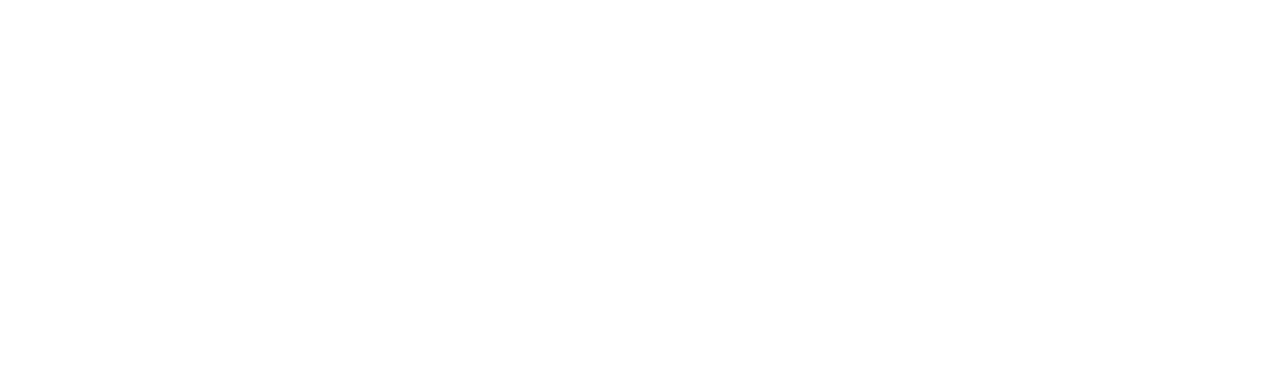
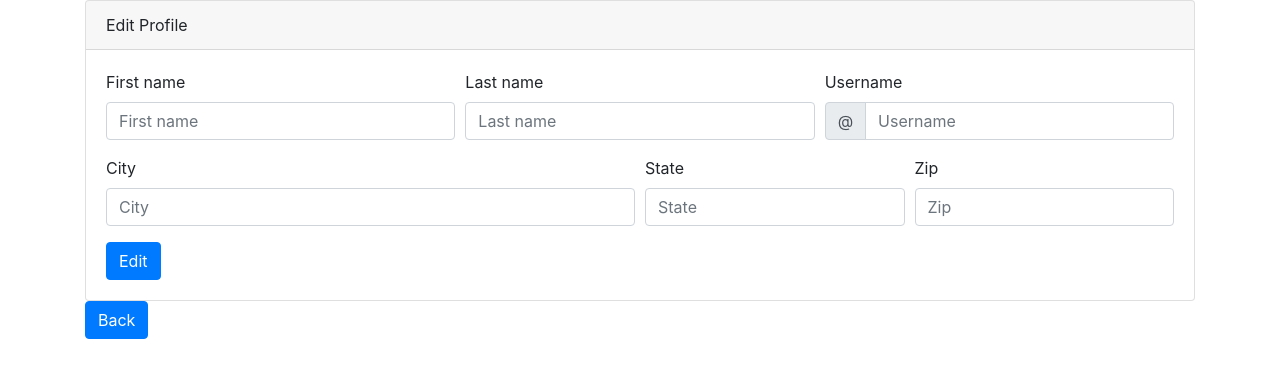
Before and after one commit to othaderek/lets-argue-frontend, a React (Create React App) app in the folder lets-argue-frontend/: page /edit in a window 1280 px wide. Shown: the top 378 px of the page. Built offline with nearby package versions, Linux system fonts and the light colour scheme.

Commit message:
Added some stuff to edit user page.

```diff
--- a/lets-argue-frontend/src/App.js
+++ b/lets-argue-frontend/src/App.js
@@ -2,18 +2,22 @@
 import LoginPage from './LoginPage'
 import SignUpPage from './SignUpPage'
 import ProfilePage from './ProfilePage'
+import EditUserPage from './EditUserPage'
+import PostView from './PostView'
 import { Switch, Route } from 'react-router-dom'
 
 class App extends React.Component {
 
   state={
     username: "",
-    password: ""
+    password: "",
+    currentUser: [],
+    currentPost: []
   }
 
   newUserSignIn = (newUser) => {
     this.setState({newUser})
-    // debugger
+
     fetch("http://localhost:3000/api/v1/login", {
       method: "POST",
       headers: {
@@ -32,14 +36,21 @@
 
   }
 
+  postHandle = (postObj) => {
+    this.setState({currentPost: postObj})
+    this.props.history.push('/post')
+  }
+
   render () {
+    console.log(this.state.currentUser);
     return(
-
     <div>
       <Switch>
-        <Route path="/profile" component={ProfilePage}/>
+        <Route path="/profile" render={(routerProps) => <ProfilePage {...routerProps} postHandle={this.postHandle}/>} />
         <Route path="/login" render={(routerProps) => <LoginPage {...routerProps} newUser={this.state}/>} />
         <Route path="/signup" render={(routerProps) => <SignUpPage {...routerProps} newUserSignIn={this.newUserSignIn} />} />
+        <Route path="/edit" render={(routerProps) => <EditUserPage {...routerProps}/>} currentUser={this.state.currentUser} />
+        <Route path="/post" render={(routerProps) => <PostView {...routerProps} currentPost={this.state.currentPost}/>} />
       </Switch>
     </div>
   )
--- /dev/null
+++ b/lets-argue-frontend/src/EditUserPage.js
@@ -0,0 +1,59 @@
+import React from 'react'
+
+class EditUser extends React.Component {
+
+  handleClick = (e) => {
+    e.preventDefault()
+    this.props.history.push('/profile')
+  }
+  render () {
+    return(
+      <div className="container">
+        <div className="card">
+          <div className="card-header">Edit Profile</div>
+            <div className="card-body">
+              <form>
+                <div className="form-row">
+                  <div className="col-md-4 mb-3">
+                    <label for="validationDefault01">First name</label>
+                    <input type="text" className="form-control" id="validationDefault01" placeholder="First name" required/>
+                  </div>
+                  <div className="col-md-4 mb-3">
+                    <label for="validationDefault02">Last name</label>
+                    <input type="text" className="form-control" id="validationDefault02" placeholder="Last name" required/>
+                  </div>
+                  <div className="col-md-4 mb-3">
+                    <label for="validationDefaultUsername">Username</label>
+                    <div className="input-group">
+                      <div className="input-group-prepend">
+                        <span className="input-group-text" id="inputGroupPrepend2">@</span>
+                      </div>
+                      <input type="text" className="form-control" id="validationDefaultUsername" placeholder="Username" aria-describedby="inputGroupPrepend2" required/>
+                    </div>
+                  </div>
+                </div>
+                <div className="form-row">
+                  <div className="col-md-6 mb-3">
+                    <label for="validationDefault03">City</label>
+                    <input type="text" className="form-control" id="validationDefault03" placeholder="City" required/>
+                  </div>
+                  <div className="col-md-3 mb-3">
+                    <label for="validationDefault04">State</label>
+                    <input type="text" className="form-control" id="validationDefault04" placeholder="State" required/>
+                  </div>
+                  <div className="col-md-3 mb-3">
+                    <label for="validationDefault05">Zip</label>
+                    <input type="text" className="form-control" id="validationDefault05" placeholder="Zip" required/>
+                  </div>
+                </div>
+                <button className="btn btn-primary" type="submit">Edit</button>
+              </form>
+            </div>
+        </div>
+        <button className="btn btn-primary" type="submit" onClick={this.handleClick}>Back</button>
+      </div>
+    )
+  }
+}
+
+export default EditUser;
--- a/lets-argue-frontend/src/Layouts/Header.js
+++ b/lets-argue-frontend/src/Layouts/Header.js
@@ -4,10 +4,16 @@
 
 class Header extends React.Component {
 
-  handleSubmit = (e) => {
+  handleSubmitLogout = (e) => {
     e.preventDefault()
     window.localStorage.clear()
-    window.location.reload(false);
+    window.location.reload(false)
+  }
+
+  handleClickEdit = (e) => {
+    e.preventDefault()
+    console.log("hi");
+    this.props.handleEditPage()
   }
 
   render () {
@@ -16,8 +22,8 @@
         <a className="navbar-brand">lets argue</a>
         <form className="form-inline">
           <input className="form-control mr-sm-2" type="search" placeholder="Search posts.." aria-label="Search" onChange={this.props.postFilter}/>
-          <button className="btn btn-outline-success my-2 my-sm-0" type="submit">Search</button>
-          <button className="btn btn-outline-success my-2 my-sm-0" type="submit" onClick={this.handleSubmit}>Logout</button>
+          <button className="btn btn-outline-success my-2 my-sm-0" type="submit" onClick={this.handleClickEdit}>Edit</button>
+          <button className="btn btn-outline-success my-2 my-sm-0" type="submit" onClick={this.handleSubmitLogout}>Logout</button>
         </form>
       </nav>
 
--- a/lets-argue-frontend/src/PostCard.js
+++ b/lets-argue-frontend/src/PostCard.js
@@ -7,8 +7,13 @@
   createComment = (e) => {
     console.log(e.target.value);
   }
+
+  handleClick = (e) => {
+    let clickedPost = this.props
+    this.props.handlePostClick(clickedPost)
+
+  }
   render () {
-    // console.log(this.props);
     const comments = this.props.comments.map( comment => {
       return(
         <Comment {...comment}/>
@@ -17,7 +22,7 @@
     return(
       <div className="container" style={{"max-width" : "50%"}}>
         <div className="card" >
-        <h5 className="card-header">{this.props.title}</h5>
+        <h5 className="card-header"><a href="javascript:;" onClick={this.handleClick}>{this.props.title}</a></h5>
           <div className="card-body">
             <h6 className="card-subtitle mb-2 text-muted">by ≈ @{this.props.user.username}</h6>
             <p className="card-text">{this.props.body}</p>
--- /dev/null
+++ b/lets-argue-frontend/src/PostView.js
@@ -0,0 +1,70 @@
+import React from 'react'
+import PropTypes from 'prop-types'
+import Header from './Layouts/Header'
+
+export default class PostView extends React.Component {
+
+  state = {
+    currentPost: []
+  }
+
+  componentDidMount(){
+    this.setState({currentPost: this.props.currentPost})
+  }
+
+  handleClick = (e) => {
+    e.preventDefault()
+    this.props.history.push('/profile')
+  }
+
+  render () {
+
+    if (this.state.currentPost.length !== 0){
+      const postComments = this.props.currentPost.comments.map( comment => {
+        return(
+
+          <div className="card" >
+          <div className="card-body">
+          <h6 className="card-subtitle mb-2 text-muted"></h6>
+          <p className="card-text">{comment.body}</p>
+          <div className="card-footer">
+          <small className="text-muted">
+          <a href="#" className="card-link text-muted">by ≈ @{comment.user.username}</a>
+          <a href="#" className="card-link text-muted">points ≈ {comment.user.points}</a>
+          <a href="#" className="card-link text-muted">votes:</a>
+          </small>
+          <br />
+          </div>
+          </div>
+          </div>
+        )
+      })
+    }
+
+    return(
+      <div>
+        <Header/>
+          <div className="container" style={{"max-width" : "50%"}}>
+            <div className="card" >
+            <h5 className="card-header"><a href="javascript:;" onClick={""}>{this.state.currentPost.title}</a></h5>
+              <div className="card-body">
+                <h6 className="card-subtitle mb-2 text-muted">by ≈ @{this.props.currentPost.user.username}</h6>
+                <p className="card-text">{this.state.currentPost.body}</p>
+                <div className="card-footer">
+                  <small className="text-muted">
+                    <a href="#" className="card-link text-muted">by ≈ @{this.props.currentPost.user.username}</a>
+                    <a href="#" className="card-link text-muted">channel ≈ #{this.props.currentPost.channel.name}</a>
+                    <a href="#" className="card-link text-muted">points: {this.props.currentPost.user.points}</a>
+                  </small>
+                  <br />
+                </div>
+              </div>
+            </div>
+            <button type="submit" className="btn btn-primary" onClick={this.handleClick}>Back</button>
+        </div>
+      </div>
+
+    )
+
+  }
+}
--- a/lets-argue-frontend/src/ProfilePage.js
+++ b/lets-argue-frontend/src/ProfilePage.js
@@ -74,17 +74,63 @@
         commentable_id: this.state.commentable_id
       })
     })
-    window.location.reload(false)
+
+    fetch("http://localhost:3000/api/v1/posts", {
+      headers: {
+        "Authorization": localStorage.token
+      }
+    })
+    .then( res => res.json())
+    .then(postsData => {
+      this.setState({postsFeed: postsData})
+    })
+  }
+
+  handleEditPage = (e) => {
+    this.props.history.push('/edit')
+  }
+
+  refreshFetch = () => {
+    if (!localStorage.token){
+      this.props.history.push('/login')
+      return
+    }
+      fetch("http://localhost:3000/api/v1/profile", {
+      headers: {
+        "Authorization": localStorage.token
+      }
+    })
+    .then( res => res.json())
+    .then( profileData => {
+      this.setState({
+        currentUser: profileData
+      })
+    })
+
+    fetch("http://localhost:3000/api/v1/posts", {
+      headers: {
+        "Authorization": localStorage.token
+      }
+    })
+    .then( res => res.json())
+    .then(postsData => {
+      this.setState({postsFeed: postsData})
+    })
+  }
+
+  handlePostClick = (postObj) => {
+    // console.log(postObj);
+    this.props.postHandle(postObj)
   }
 
   render () {
     console.log(this.state.currentUser);
     const filteredList = this.state.postsFeed.filter( post => post.title.toLowerCase().includes(this.state.filterTerm))
 
-    const posts = filteredList.map( (post, index) => {
+    const posts = filteredList.map( (post) => {
       return(
         <div>
-          <PostCard {...post} />
+          <PostCard {...post} handlePostClick={this.handlePostClick} />
           <CommentModal {...post} type="Post" createComment={this.createComment} submitComment={this.submitComment}/>
         </div>
       )
@@ -92,7 +138,7 @@
 
     return(
       <div>
-        <Header {...this.state.currentUser} postFilter={this.postFilter} />
+        <Header {...this.state.currentUser} postFilter={this.postFilter} handleEditPage={this.handleEditPage} />
         {posts}
       </div>
     )
```
